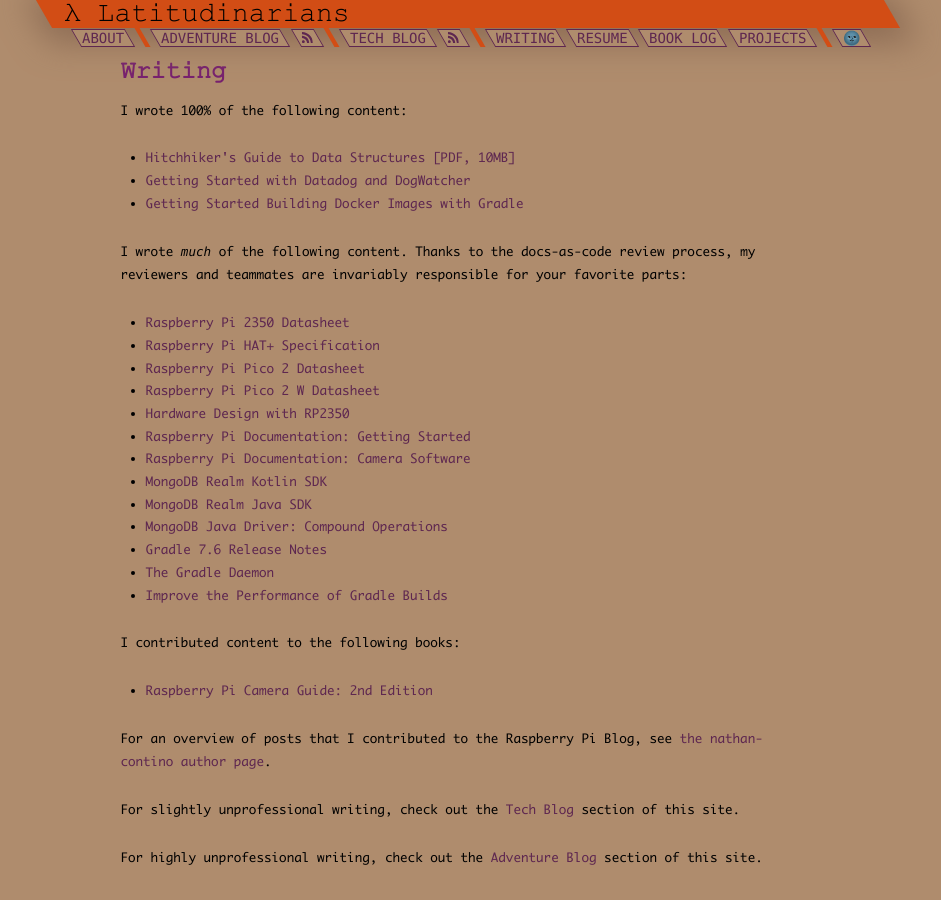
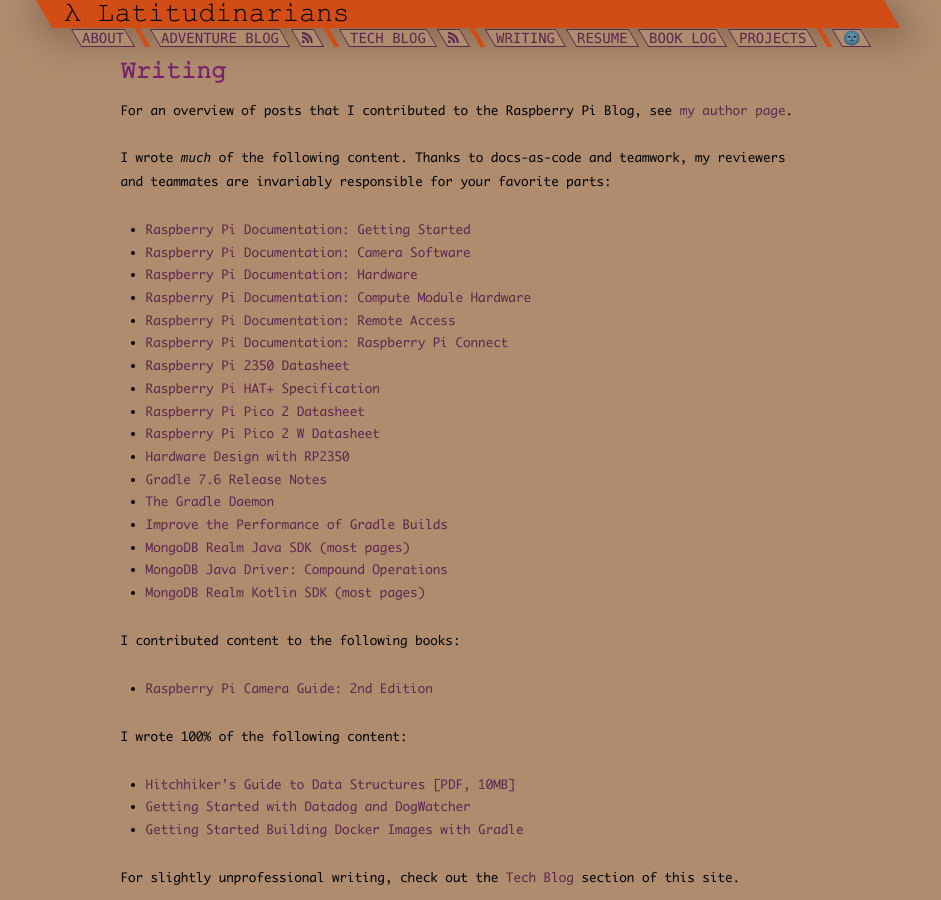
Before and after one commit to nathan-contino/nathan-contino.github.io, a Jekyll site: the page built from _pages/writing.html, in a window 1280 px wide and 900 px high. Shown: the whole window, without its empty margins (174-1115 px from the left). Built offline with Jekyll 4.4.1, drawn with Linux system fonts in a browser that asks for light colours.

Commit message:
Update book log and writing page

```diff
--- a/_pages/writing.html
+++ b/_pages/writing.html
@@ -5,23 +5,30 @@
 ---
 
 <p>
-I wrote 100% of the following content:
+For an overview of posts that I contributed to the Raspberry Pi Blog, see <a href="https://www.raspberrypi.com/news/author/nathan-contino/">my author page</a>.
+</p>
+<p>
+I wrote <i>much</i> of the following content. Thanks to docs-as-code and teamwork, my reviewers and teammates are invariably responsible for your favorite parts:
 </p>
 <ul>
 	<li>
-		<a href="https://raw.githubusercontent.com/nathan-contino/images/main/images/hitchhikers_guide_to_data_structures.pdf">Hitchhiker's Guide to Data Structures [PDF, 10MB]</a>
+		<a href="https://www.raspberrypi.com/documentation/computers/getting-started.html">Raspberry Pi Documentation: Getting Started</a>
 	</li>
 	<li>
-		<a href="https://github.com/nathan-contino/datadog-dog-watcher/blob/main/README.md">Getting Started with Datadog and DogWatcher</a>
+		<a href="https://www.raspberrypi.com/documentation/computers/camera_software.html">Raspberry Pi Documentation: Camera Software</a>
 	</li>
 	<li>
-		<a href="https://github.com/nathan-contino/gradle-docker-plugin-guide/blob/main/getting-started-building-docker-images-with-gradle.md">Getting Started Building Docker Images with Gradle</a>
+		<a href="https://www.raspberrypi.com/documentation/computers/raspberry-pi.html">Raspberry Pi Documentation: Hardware</a>
 	</li>
-</ul>
-<p>
-I wrote <i>much</i> of the following content. Thanks to the docs-as-code review process, my reviewers and teammates are invariably responsible for your favorite parts:
-</p>
-<ul>
+	<li>
+		<a href="https://www.raspberrypi.com/documentation/computers/compute-module.html">Raspberry Pi Documentation: Compute Module Hardware</a>
+	</li>
+	<li>
+		<a href="https://www.raspberrypi.com/documentation/computers/remote-access.html">Raspberry Pi Documentation: Remote Access</a>
+	</li>
+	<li>
+		<a href="https://www.raspberrypi.com/documentation/services/connect.html">Raspberry Pi Documentation: Raspberry Pi Connect</a>
+	</li>
 	<li>
 		<a href="https://datasheets.raspberrypi.com/rp2350/rp2350-datasheet.pdf">Raspberry Pi 2350 Datasheet</a>
 	</li>
@@ -38,21 +45,6 @@
 		<a href="https://datasheets.raspberrypi.com/rp2350/hardware-design-with-rp2350.pdf">Hardware Design with RP2350</a>
 	</li>
 	<li>
-		<a href="https://www.raspberrypi.com/documentation/computers/getting-started.html">Raspberry Pi Documentation: Getting Started</a>
-	</li>
-	<li>
-		<a href="https://www.raspberrypi.com/documentation/computers/camera_software.html">Raspberry Pi Documentation: Camera Software</a>
-	</li>
-	<li>
-		<a href="https://web.archive.org/web/20220517180206/https://www.mongodb.com/docs/realm/sdk/kotlin/">MongoDB Realm Kotlin SDK</a>
-	</li>
-	<li>
-		<a href="https://web.archive.org/web/20220518125230/https://www.mongodb.com/docs/realm/sdk/java/">MongoDB Realm Java SDK</a>
-	</li>
-	<li>
-		<a href="https://www.mongodb.com/docs/drivers/java/sync/current/fundamentals/crud/compound-operations/">MongoDB Java Driver: Compound Operations</a>
-	</li>
-	<li>
 		<a href="https://docs.gradle.org/7.6/release-notes.html">Gradle 7.6 Release Notes</a>
 	</li>
 	<li>
@@ -60,6 +52,15 @@
 	</li>
 	<li>
 		<a href="https://docs.gradle.org/current/userguide/performance.html">Improve the Performance of Gradle Builds</a>
+	</li>
+	<li>
+		<a href="https://web.archive.org/web/20220518125230/https://www.mongodb.com/docs/realm/sdk/java/">MongoDB Realm Java SDK (most pages)</a>
+	</li>
+	<li>
+		<a href="https://www.mongodb.com/docs/drivers/java/sync/current/fundamentals/crud/compound-operations/">MongoDB Java Driver: Compound Operations</a>
+	</li>
+	<li>
+		<a href="https://web.archive.org/web/20220517180206/https://www.mongodb.com/docs/realm/sdk/kotlin/">MongoDB Realm Kotlin SDK (most pages)</a>
 	</li>
 </ul>
 <p>
@@ -71,8 +72,19 @@
 	</li>
 </ul>
 <p>
-For an overview of posts that I contributed to the Raspberry Pi Blog, see <a href="https://www.raspberrypi.com/news/author/nathan-contino/">the nathan-contino author page</a>.
+I wrote 100% of the following content:
 </p>
+<ul>
+	<li>
+		<a href="https://raw.githubusercontent.com/nathan-contino/images/main/images/hitchhikers_guide_to_data_structures.pdf">Hitchhiker's Guide to Data Structures [PDF, 10MB]</a>
+	</li>
+	<li>
+		<a href="https://github.com/nathan-contino/datadog-dog-watcher/blob/main/README.md">Getting Started with Datadog and DogWatcher</a>
+	</li>
+	<li>
+		<a href="https://github.com/nathan-contino/gradle-docker-plugin-guide/blob/main/getting-started-building-docker-images-with-gradle.md">Getting Started Building Docker Images with Gradle</a>
+	</li>
+</ul>
 <p>
 For slightly unprofessional writing, check out the <a href="/techblog/">Tech Blog</a> section of this site.
 </p>
```
Also changed, not shown: _pages/reading.md (+1 -0 lines).
